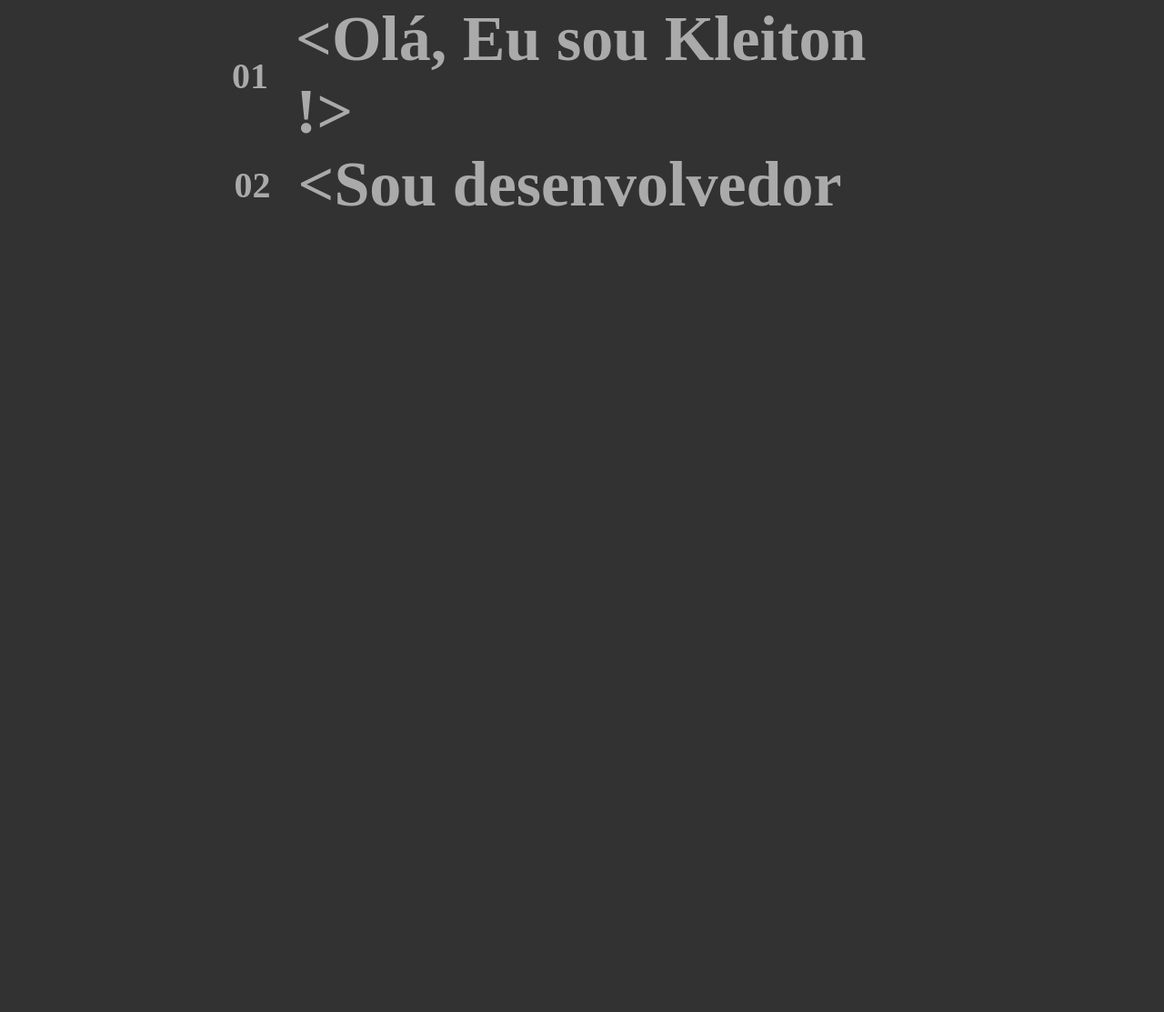
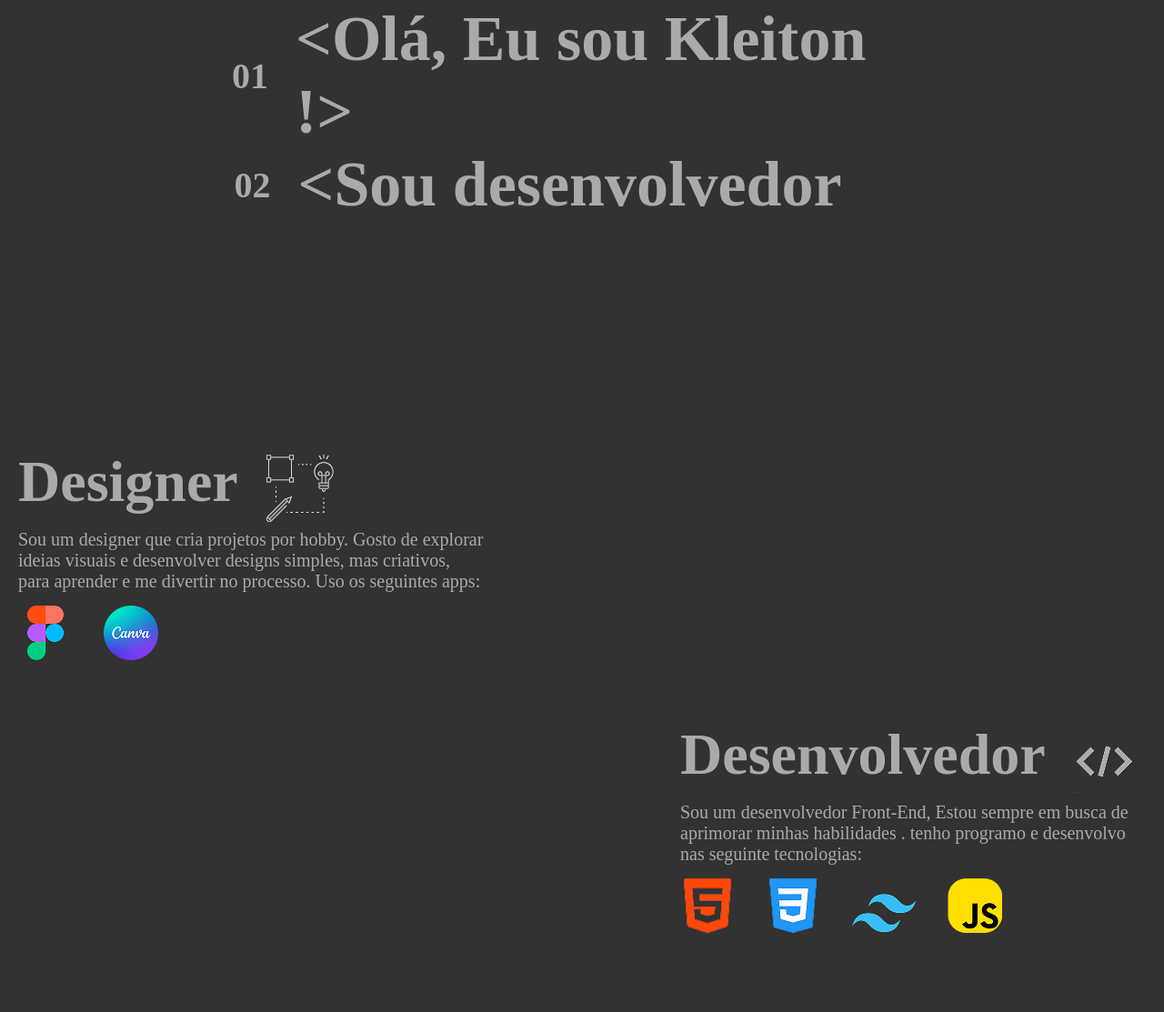
Before and after one commit to ByKleitonLima/portfolio-2.0, a plain HTML site: page index.html in a window 1280 px wide. Shown: the part 317-1430 px from the top of the page at 91% size. Before the commit the page ends 800 px from the top, so only its background shows below. Drawn offline with Linux system fonts and the light colour scheme; a web font is replaced by a local one.

Commit message:
new area info

```diff
--- /dev/null
+++ b/assets/css/pages/Info/Partials/info.css
@@ -0,0 +1,53 @@
+.info {
+    display: flex;
+    height: 600px;
+    display: flex;
+    flex-wrap: wrap;
+    position: relative;
+    padding: 20px;
+    margin-top: 30px;
+}
+
+.designer, .dev {
+    width: 512px;
+    height: 300px;
+    padding: 20px;
+    position: absolute;
+}
+
+.designer {
+    top: 0;
+    left: 0;
+}
+
+.dev {
+    bottom: 0;
+    right: 0;
+}
+
+.designer-title,
+.dev-title {
+    display: flex;
+    align-items: center;
+}
+
+.designer-title p,
+.dev-title p {
+    font-size: 64px;
+    font-weight: bold;
+    color: #aaa;
+    margin-right: 30px;
+    margin-bottom: 15px;
+}
+
+.designer-text p,
+.dev-text p {
+    font-size: 20px;
+    color: #aaa;
+    margin-bottom: 15px;
+}
+
+.my-designer img,
+.my-techs img {
+    margin-right: 30px;
+}
--- a/assets/css/pages/index.css
+++ b/assets/css/pages/index.css
@@ -1,5 +1,6 @@
 @import url('Header/Partials/header.css');
 @import url('Banner/Partials/banner.css');
+@import url('Info/Partials/info.css');
 
 * {
     margin: 0;
--- a/assets/js/index.js
+++ b/assets/js/index.js
@@ -61,11 +61,3 @@ function animarProximo() {
 }
 
 animarProximo();
-
-// Animação ao entrar
-document.addEventListener('DOMContentLoaded', function () {
-    AOS.init({
-        duration: 1000, // duração da animação em milissegundos
-        once: true, // anima uma vez quando o elemento entra na tela
-    });
-});
--- a/index.html
+++ b/index.html
@@ -66,7 +66,47 @@
                         </div>
                     </div>
                     <div class="title">
-                        <p> Eu também projeto alguns sites para estudos... </p>
+                        <p> Eu também projeto alguns designer para sites... </p>
+                    </div>
+                </div>
+            </div>
+        </section>
+        <section>
+            <div class="container">
+                <div class="info">
+                    <div class="designer">
+                        <div class="designer-title">
+                            <p> Designer </p>
+                            <img src="assets/css/img/criacao.png" alt="">
+                        </div>
+                        <div class="designer-text">
+                            <p>
+                                Sou um designer que cria projetos por hobby. Gosto de explorar ideias visuais e desenvolver designs simples, mas criativos, para aprender e me divertir no processo.
+                                Uso os seguintes apps:
+                            </p>
+                        </div>
+                        <div class="my-designer">
+                                <img src="assets/css/img/figma.png" alt="">
+                            <img src="assets/css/img/canva.png" alt="">
+                        </div>
+                    </div>
+                    <div class="dev">
+                        <div class="dev-title">
+                            <p> Desenvolvedor </p>
+                            <img src="assets/css/img/programacao.png" alt="">
+                        </div>
+                        <div class="dev-text">
+                            <p>
+                                Sou um desenvolvedor Front-End, Estou sempre em busca de aprimorar minhas habilidades .
+                                tenho programo e desenvolvo nas seguinte tecnologias:
+                            </p>
+                        </div>
+                        <div class="my-techs">
+                            <img src="assets/css/img/html.png" alt="">
+                            <img src="assets/css/img/css.png" alt="">
+                            <img src="assets/css/img/tailwindcss.png" alt="">
+                            <img src="assets/css/img/js.png" alt="">
+                        </div>
                     </div>
                 </div>
             </div>
```
Also changed, not shown: assets/css/img/canva.png (added), assets/css/img/criacao.png (added), assets/css/img/css.png (added), assets/css/img/figma.png (added), assets/css/img/html.png (added), assets/css/img/js.png (added), assets/css/img/programacao.png (added), assets/css/img/tailwindcss.png (added).
